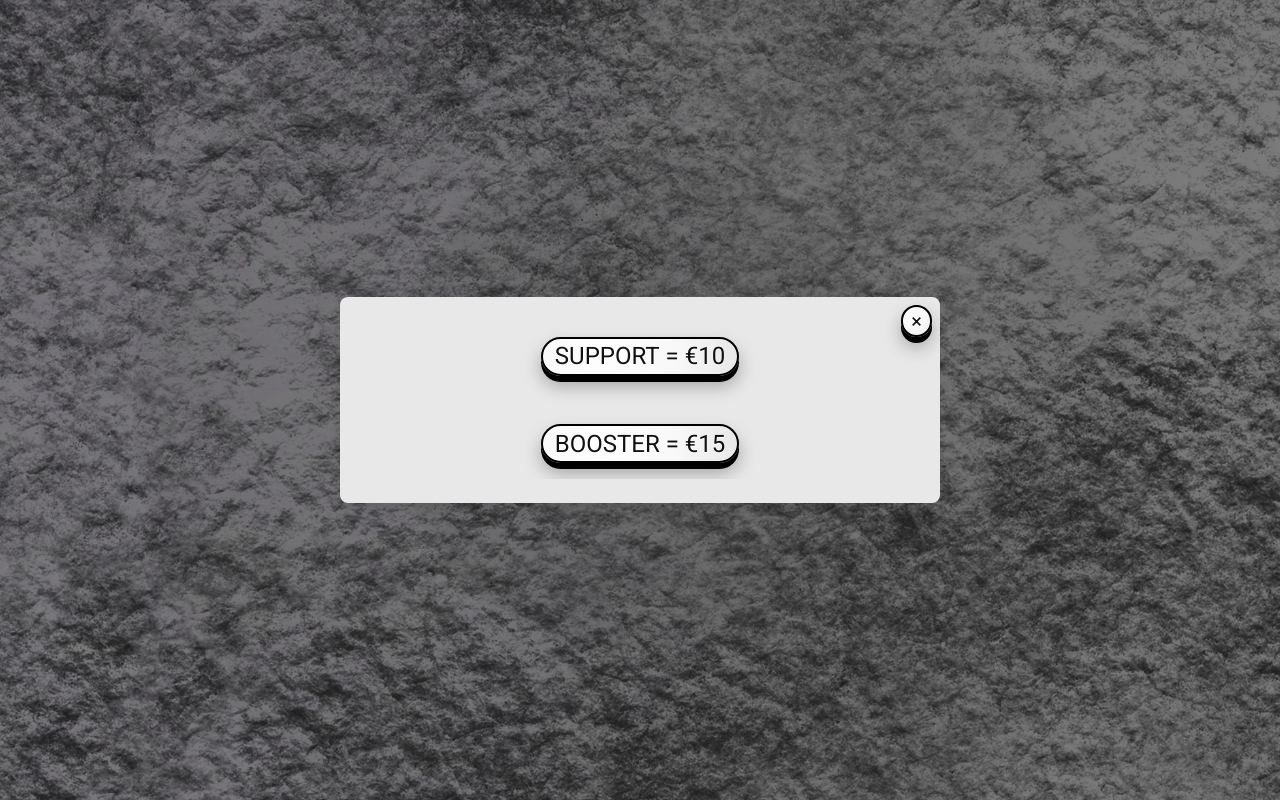
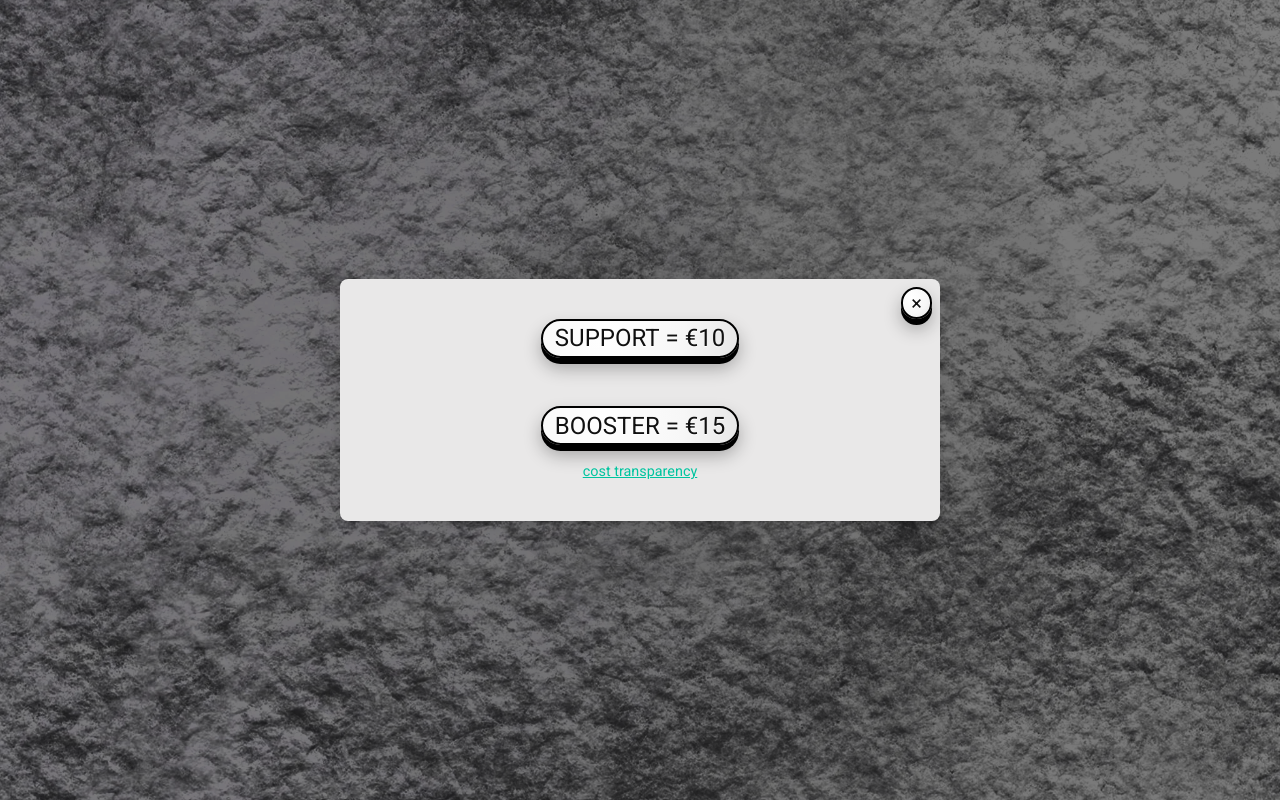
Before and after one commit to JerCol/cyclus_react, a React (Vite) app: page /ticket in a window 1280 px wide. Built offline with nearby package versions, Linux system fonts and the light colour scheme; no server answers; the database is empty.

Commit message:
expenses from ticket page

```diff
--- a/src/components/TicketModal.jsx
+++ b/src/components/TicketModal.jsx
@@ -177,14 +177,14 @@ export default function InfoModal({ onClose }) {
                 <JoinButton onClick={() => handleTicketClick("support_ticket")}>SUPPORT&nbsp;=&nbsp;€10</JoinButton>
                 <JoinButton onClick={() => handleTicketClick("booster_ticket")}>BOOSTER&nbsp;=&nbsp;€15</JoinButton>
               </div>
-              {/* <div style={{ marginTop: "1rem", textAlign: "center" }}>
+              <div style={{ marginTop: "1rem", textAlign: "center" }}>
                 <button
                   style={{ background: "none", border: "none", color: "#00C49F", cursor: "pointer", textDecoration: "underline", fontSize: "0.9rem" }}
                   onClick={() => setShowCosts(true)}
                 >
                   cost transparency
                 </button>
-              </div> */}
+              </div>
             </>
           )}
         </div>
```
